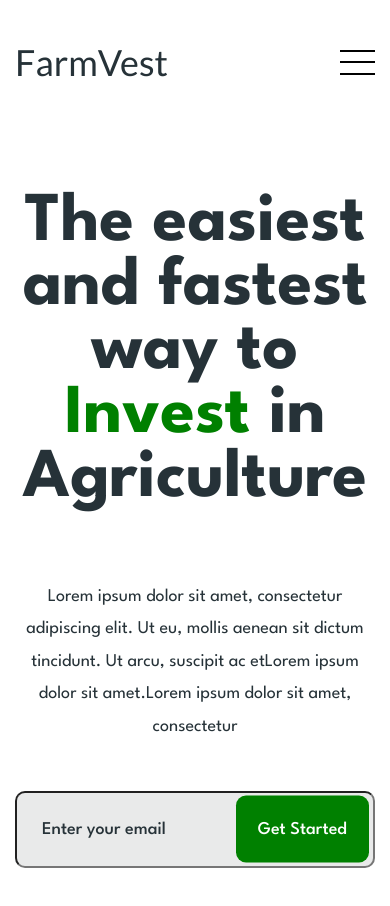
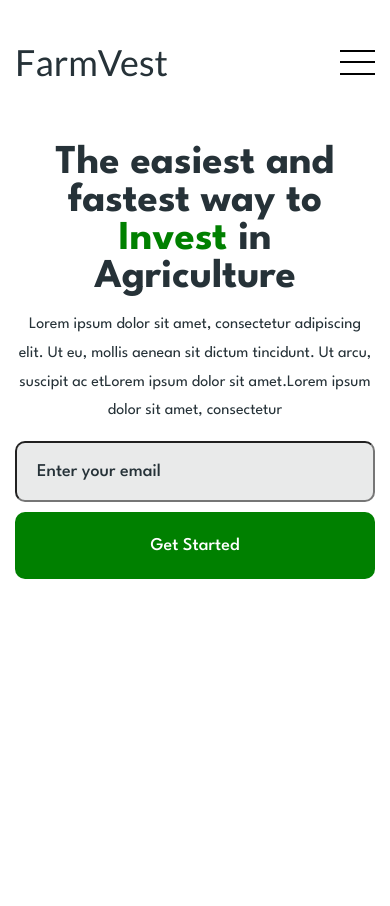
Before and after one commit to zapolskyi/farmvest, a website: page index.html in a window 390 px wide. After the commit the page ends 844 px from the top, so only its background shows below. Drawn offline with Linux system fonts and the light colour scheme.

Commit message:
add responsive to block home

```diff
--- a/scss/home.scss
+++ b/scss/home.scss
@@ -1,5 +1,10 @@
 .home {
   padding: 67px 0 210px;
+
+  @media (max-width: 768px) {
+    padding: 20px 0 40px;
+  }
+
 
   // .home__content
 
@@ -22,6 +27,11 @@
     & span {
       color: #008000;
     }
+
+    @media (max-width: 768px) {
+      font-size: 41px;
+      margin-bottom: 15px;
+    }
   }
 
   // .home__text
@@ -34,6 +44,11 @@
     text-align: center;
     color: #263238;
     margin-bottom: 48px;
+
+    @media (max-width: 768px) {
+      font-size: 16px;
+      margin-bottom: 15px;
+    }
   }
 
   // .home__form
@@ -42,6 +57,13 @@
     position: relative;
     max-width: 533px;
     margin: 0 auto;
+    display: flex;
+
+    @media (max-width: 768px) {
+      flex-direction: column;
+      gap: 10px;
+    }
+
   }
 
   // .home__input
@@ -63,6 +85,10 @@
       font-size: 18px;
       color: #263238;
     }
+
+    @media (max-width: 768px) {
+      padding: 20px;
+    }
   }
 
   // .home__get
@@ -79,5 +105,13 @@
     padding: 25px 22px;
     background: #008000;
     border-radius: 10px;
+    display: block;
+
+
+    @media (max-width: 768px) {
+      position: static;
+      width: 100%;
+      transform: translateY(0);
+    }
   }
 }
```
Also changed, not shown: css/style.css.
